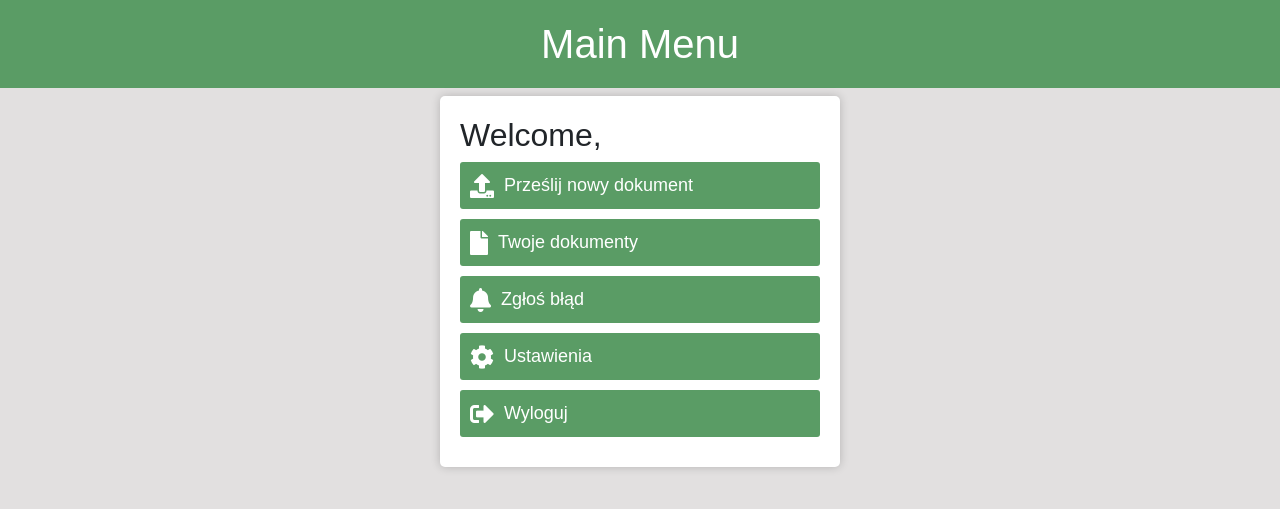
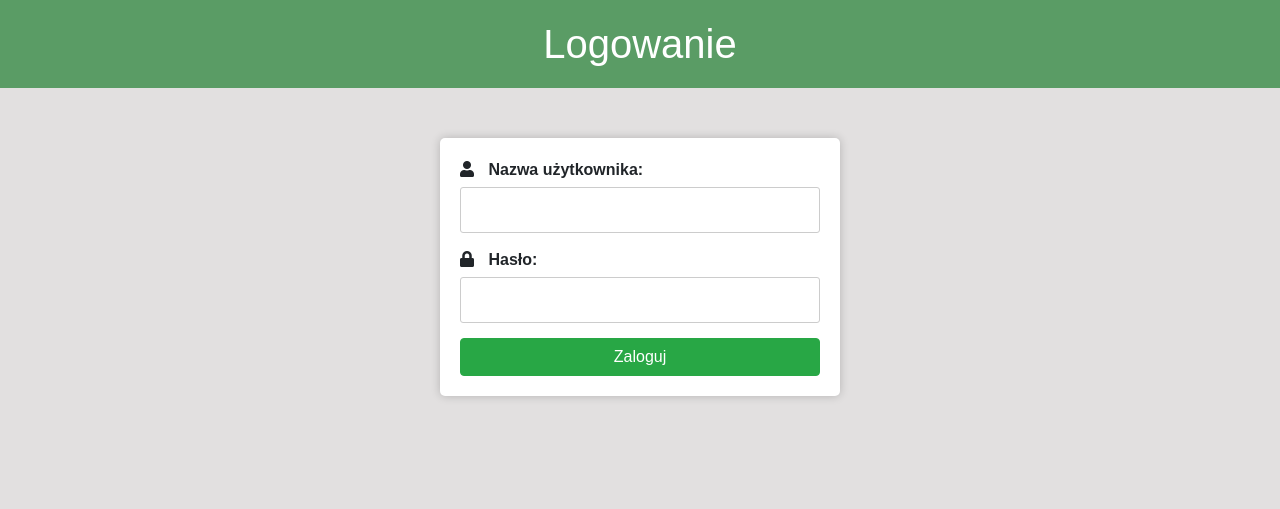
Before and after one commit to addisek/testowa, a Flask app: template Templates/menu.html in a window 1280 px wide. Shown: the top 509 px of the page. Run offline with Flask 3, Linux system fonts and the light colour scheme; the template is opened without the code that fills it, so the values that code supplies are empty; parts of the project's set-up code (start-up, migrations or seed data) failed here and were passed over; some libraries are stand-ins or nearby versions.

Commit message:
Update menu.html

```diff
--- a/Templates/menu.html
+++ b/Templates/menu.html
@@ -1,12 +1,25 @@
 <!DOCTYPE html>
-<html>
+<html lang="pl">
 
 <head>
-    <title>Main Menu</title>
-    <meta charset="utf-8">
+    <title>Logowanie</title>
+    <meta charset="UTF-8">
+    <meta name="viewport" content="width=device-width, initial-scale=1.0">
     <link href="https://stackpath.bootstrapcdn.com/bootstrap/4.5.2/css/bootstrap.min.css" rel="stylesheet">
-    <!-- FontAwesome dla ikon -->
     <link rel="stylesheet" href="https://cdnjs.cloudflare.com/ajax/libs/font-awesome/5.15.1/css/all.min.css">
+    <script type="text/javascript">
+        function checkCredentials() {
+            var username = document.getElementById("username").value;
+            var password = document.getElementById("password").value;
+
+            if (username == "admin" && password == "123") {
+                window.location.href = "menu.html";
+            } else {
+                alert("Niepoprawne dane logowania. Spróbuj ponownie.");
+            }
+            return false;
+        }
+    </script>
     <style>
         body {
             font-family: Arial, sans-serif;
@@ -25,7 +38,7 @@
         .container {
             background-color: #fff;
             width: 400px;
-            margin: 0 auto;
+            margin: 50px auto;
             padding: 20px;
             border-radius: 5px;
             box-shadow: 0px 0px 10px rgba(0, 0, 0, 0.2);
@@ -46,34 +59,6 @@
             border-radius: 3px;
         }
 
-        .menu-tile {
-            display: flex;
-            align-items: center;
-            margin-bottom: 10px;
-            padding: 10px;
-            background-color: #5a9c65;
-            color: #fff;
-            border-radius: 3px;
-        }
-
-        .menu-icon {
-            font-size: 24px;
-            margin-right: 10px;
-        }
-
-        .menu-text {
-            font-size: 18px;
-        }
-
-        .menu-tile:hover {
-            background-color: #406b46;
-        }
-
-        p {
-            font-size: 12px;
-            color: #888;
-        }
-
         .fa-user,
         .fa-lock,
         .fa-sign-in-alt {
@@ -82,41 +67,34 @@
 
         /* Styl dla hiperłączy */
         a {
-            text-decoration: none; /* Usunięcie podkreślenia z hiperłączy */
-            color: inherit; /* Dziedziczenie koloru tekstu */
+            text-decoration: none;
+            color: inherit;
         }
 
         a:hover {
-            color: inherit; /* Dziedziczenie koloru tekstu po najechaniu myszką */
+            color: inherit;
         }
     </style>
 </head>
 
 <body>
-    <h1>Main Menu</h1>
+    <h1>Logowanie</h1>
     <div class="container">
-        <h2>Welcome,</h2>
-        <h2>{{ user.name }}</h2>
-        <div class="menu-tile">
-            <i class="fas fa-upload menu-icon"></i>
-            <span class="menu-text"><a href="wysylanie_dokumentu.html">Prześlij nowy dokument</a></span>
-        </div>
-        <div class="menu-tile">
-            <i class="fas fa-file menu-icon"></i>
-            <span class="menu-text"><a href="history.html">Twoje dokumenty</a></span>
-        </div>
-        <div class="menu-tile">
-            <i class="fas fa-bell menu-icon"></i>
-            <span class="menu-text"><a href="nowe_zgloszenie.html">Zgłoś błąd</a></span>
-        </div>
-        <div class="menu-tile">
-            <i class="fas fa-cog menu-icon"></i>
-            <span class="menu-text"><a href="settings.html">Ustawienia</a></span>
-        </div>
-        <div class="menu-tile">
-            <i class="fas fa-sign-out-alt menu-icon"></i>
-            <span class="menu-text"><a href="login.html">Wyloguj</a></span>
-        </div>
+        <form onsubmit="return checkCredentials();">
+            <label for="username">
+                <i class="fas fa-user"></i>
+                Nazwa użytkownika:
+            </label>
+            <input type="text" id="username" name="username">
+
+            <label for="password">
+                <i class="fas fa-lock"></i>
+                Hasło:
+            </label>
+            <input type="password" id="password" name="password">
+
+            <input type="submit" class="btn btn-success btn-block" value="Zaloguj">
+        </form>
     </div>
 </body>
 
```
